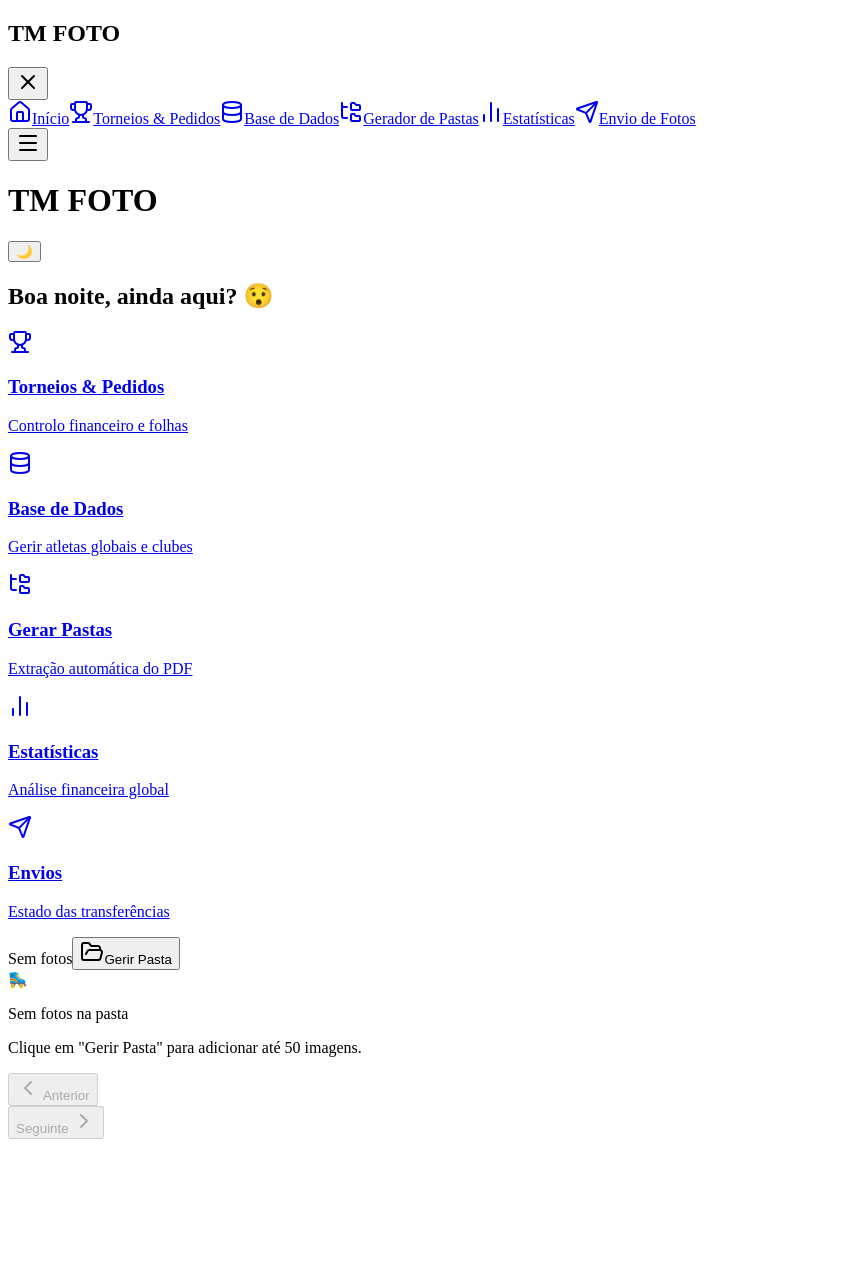
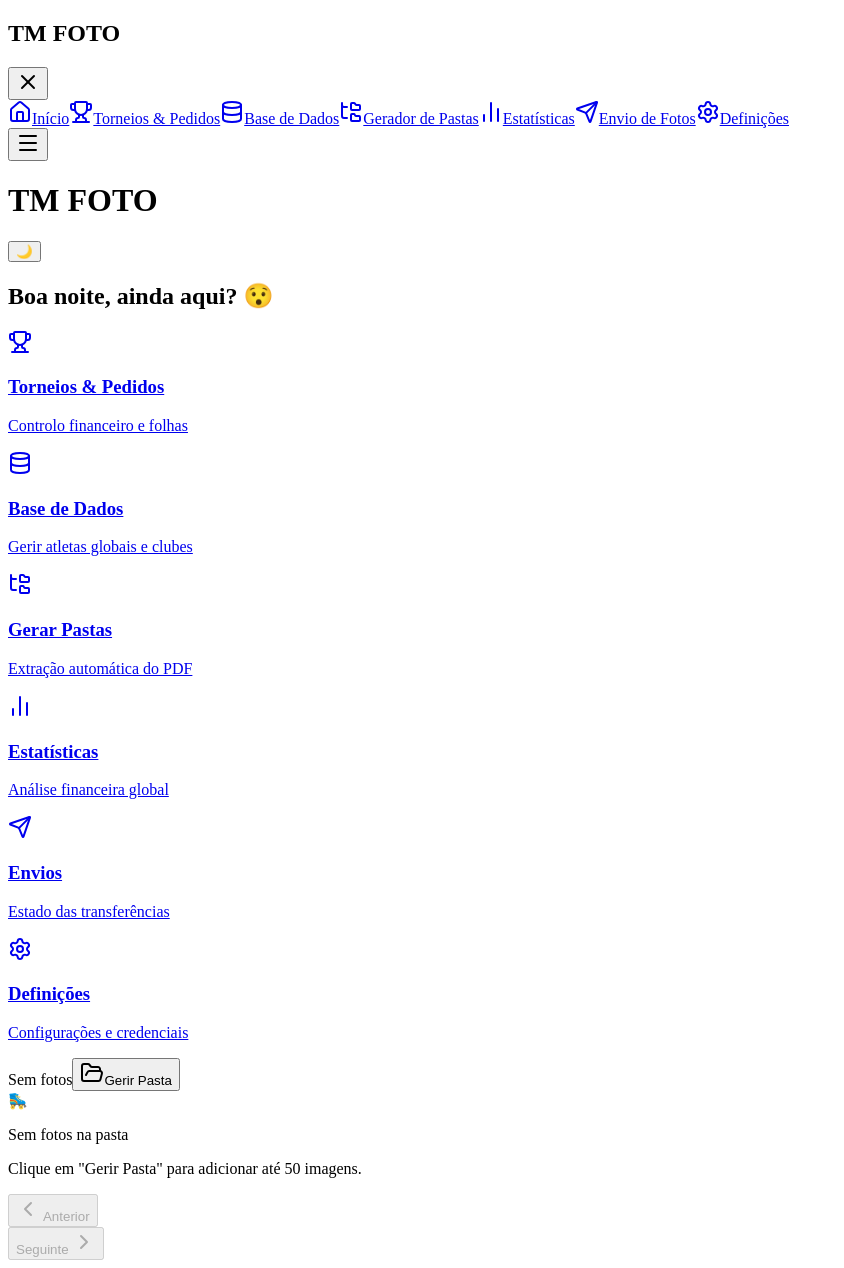
Before and after one commit to Rafael43Antunes/TMFoto-App, a React (Vite) app in the folder src/renderer/: page /#/ in a window 1280 px wide. Shown: the whole page, without its empty margins (0-844 px from the left). Before the commit the page ends 1147 px from the top, so only its background shows below. Built offline with nearby package versions, Linux system fonts and the light colour scheme.

Commit message:
pagina nova

```diff
--- a/src/renderer/src/App.tsx
+++ b/src/renderer/src/App.tsx
@@ -8,6 +8,7 @@ import Pastas from './pages/Pastas'
 import Torneios from './pages/Torneios'
 import Envios from './pages/Envios'
 import Estatisticas from './pages/Estatisticas'
+import Definicoes from './pages/Definicoes'
 
 
 export default function App() {
@@ -21,6 +22,7 @@ export default function App() {
           <Route path="/torneios" element={<Torneios />} />
           <Route path="/envios" element={<Envios />} />
           <Route path="/estatisticas" element={<Estatisticas />} />
+          <Route path="/definicoes" element={<Definicoes/>} />
         </Routes>
       </Layout>
     </HashRouter>
--- a/src/renderer/src/components/Layout.tsx
+++ b/src/renderer/src/components/Layout.tsx
@@ -8,7 +8,8 @@ import {
   Menu,
   X,
   BarChart2,
-  Send
+  Send,
+  Settings
 } from 'lucide-react'
 
 export function Layout({ children }: { children: React.ReactNode }) {
@@ -24,6 +25,7 @@ export function Layout({ children }: { children: React.ReactNode }) {
     { path: '/pastas', icon: FolderTree, label: 'Gerador de Pastas' },
     { path: '/estatisticas', icon: BarChart2, label: 'Estatísticas' },
     { path: '/envios', icon: Send, label: 'Envio de Fotos' },
+    { path: '/definicoes', icon: Settings, label: 'Definições' },
   ]
 
   return (
--- a/src/renderer/src/pages/Home.tsx
+++ b/src/renderer/src/pages/Home.tsx
@@ -8,7 +8,8 @@ import {
   Database,
   Trophy,
   Send,
-  BarChart2
+  BarChart2,
+  Settings
 } from 'lucide-react'
 
 export default function Home() {
@@ -90,6 +91,7 @@ export default function Home() {
           <MenuButton to="/pastas" title="Gerar Pastas" desc="Extração automática do PDF" icon={FolderTree} cor="orange" />
           <MenuButton to="/estatisticas" title="Estatísticas" desc="Análise financeira global" icon={BarChart2} cor="purple" />
           <MenuButton to="/envios" title="Envios" desc="Estado das transferências" icon={Send} cor="rose" />
+          <MenuButton to="/definicoes" title="Definições" desc="Configurações e credenciais" icon={Settings} cor="slate" />
         </div>
       </div>
 
@@ -176,6 +178,7 @@ function MenuButton({ to, title, desc, icon: Icon, cor }: { to: string, title: s
     orange: "text-orange-500 bg-orange-50 dark:bg-orange-500/10 border-orange-100 dark:border-orange-500/20",
     purple: "text-purple-500 bg-purple-50 dark:bg-purple-500/10 border-purple-100 dark:border-purple-500/20",
     rose: "text-rose-500 bg-rose-50 dark:bg-rose-500/10 border-rose-100 dark:border-rose-500/20",
+    slate: "text-slate-500 bg-slate-50 dark:bg-slate-500/10 border-slate-100 dark:border-slate-500/20",
   }
 
   return (
```
